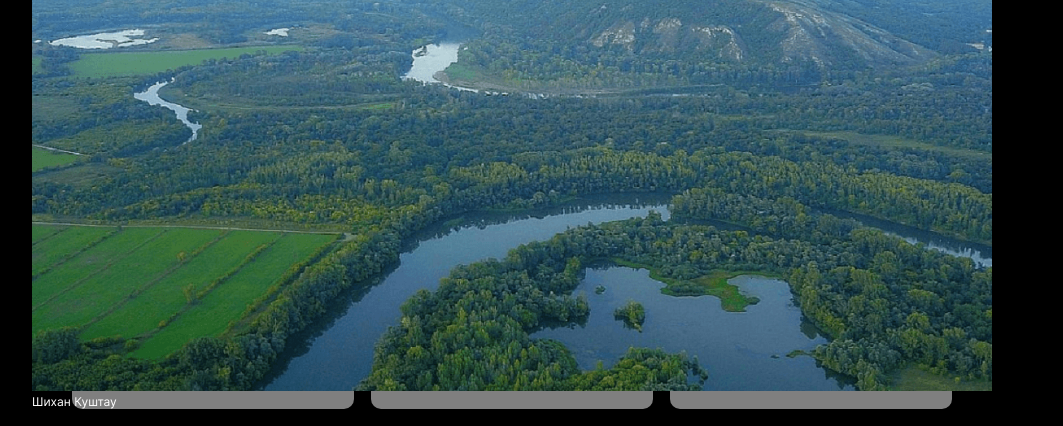
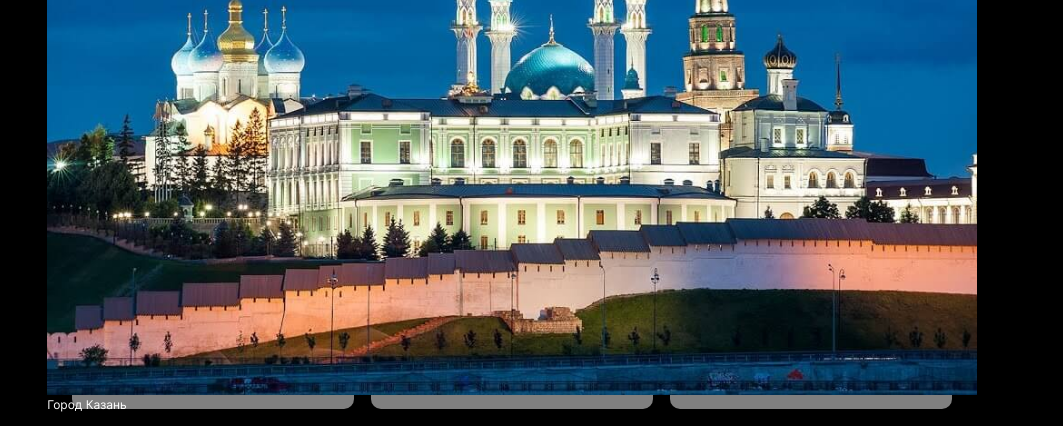
Before and after one commit to Tanya1621/mesto-project, a website built with webpack: page src/index.html in a window 1280 px wide. Both pictures are taken after a click on the picture 341 px from the left and 485 px from the top of the page. Shown: the part 296-722 px from the top of the page, without its empty margins (128-1191 px from the left). Built offline with nearby package versions, Linux system fonts and the light colour scheme.

Commit message:
refactoring after review

```diff
--- a/src/components/card.js
+++ b/src/components/card.js
@@ -1,13 +1,37 @@
-import {galleryTemplate, gallery, placeNameInput, placeLinkInput, popupImage} from "./vars.js";
-import {closePopup, openFullsreen} from "./modale.js";
+import {
+    fullscreenImage,
+    gallery,
+    galleryTemplate,
+    object,
+    placeLinkInput,
+    placeNameInput,
+    popupFullscreen,
+    popupFullscreenCap,
+    popupImage
+} from "./vars.js";
+import {closePopup, openPopup} from "./modale.js";
+import {enableValidation} from "./validate";
 
-// Добавление карточек
-function initCard(image, title) {
+// функция для открытия попап с картинкой
+
+function setImageHandler(element) {
+    const galleryImage = element.querySelector(".gallery__image");
+    galleryImage.addEventListener("click", function () {
+        openPopup(popupFullscreen);
+        const galleryTitle = element.querySelector(".gallery__title").textContent;
+        fullscreenImage.src = galleryImage.src;
+        fullscreenImage.alt = galleryImage.alt;
+        popupFullscreenCap.textContent = galleryTitle;
+    });
+}
+
+function createCard(image, title) {
     const galleryElement = galleryTemplate
         .querySelector(".gallery__element")
         .cloneNode(true);
     galleryElement.querySelector(".gallery__image").src = image;
     galleryElement.querySelector(".gallery__title").textContent = title;
+    galleryElement.querySelector(".gallery__image").alt = title;
     const heart = galleryElement.querySelector(".gallery__like");
     // добавление лайков
     heart.addEventListener("click", function () {
@@ -19,20 +43,27 @@ function initCard(image, title) {
         galleryElement.remove();
     });
     // открытие попапа с изображением
-    openFullsreen(galleryElement);
-    // добавление карточки в галерею
-    gallery.append(galleryElement);
+    setImageHandler(galleryElement);
+    return galleryElement;
+}
+// Добавление карточек
+function prependCard(image, title) {
+   const galleryElement = createCard(image, title);
+    gallery.prepend(galleryElement);
 }
 
 //  создание карточки
-function createCard(evt) {
+function handleCardFormSubmit(evt) {
     evt.preventDefault();
     const name = placeNameInput.value;
     const link = placeLinkInput.value;
-    initCard(link, name);
-    placeNameInput.value = "";
-    placeLinkInput.value = "";
+    prependCard(link, name);
+    evt.target.reset();
     closePopup(popupImage);
+    enableValidation(object);
 }
 
-export {createCard, initCard}
+
+
+export {handleCardFormSubmit, prependCard}
+export {setImageHandler};
--- a/src/components/modale.js
+++ b/src/components/modale.js
@@ -1,24 +1,26 @@
-import {
-    nameInput,
-    jobInput,
-    profileName,
-    profileOccupaton,
-    popupEdit,
-    FullscreenImage,
-    popupFullscreen,
-    popupFullscreenCap
-} from "./vars.js";
+import {jobInput, nameInput, popupEdit, profileName, profileOccupaton} from "./vars.js";
+
+//закрытие на Esc
+function closeByEsc(evt) {
+    if(evt.key === 'Escape'){
+        const openedPopup = document.querySelector('.popup_opened');
+        closePopup(openedPopup);
+    }
+}
 
 
 // открытие попап
 function openPopup(popup) {
     popup.classList.add("popup_opened");
+    document.addEventListener('keydown', closeByEsc);
+
 }
 
 
 // закрытие попап
 function closePopup(popup) {
     popup.classList.remove("popup_opened");
+    document.removeEventListener('keydown', closeByEsc);
 }
 
 
@@ -37,17 +39,4 @@ function editProfileInfo(evt) {
 }
 
 
-// функция для открытия попап с картинкой
-
-function openFullsreen(element) {
-    const galleryImage = element.querySelector(".gallery__image");
-    galleryImage.addEventListener("click", function () {
-        openPopup(popupFullscreen);
-        const galleryTitle = element.querySelector(".gallery__title").textContent;
-        FullscreenImage.src = galleryImage.src;
-        FullscreenImage.alt = galleryImage.alt;
-        popupFullscreenCap.textContent = galleryTitle;
-    });
-}
-
-export {openFullsreen, closePopup, initInfo, editProfileInfo, openPopup}
+export {closePopup, initInfo, editProfileInfo, openPopup}
--- a/src/components/validate.js
+++ b/src/components/validate.js
@@ -10,6 +10,7 @@ const hasInvalidInput = (inputList) => {
     return inputList.some(function(element) {
         return !element.validity.valid;
     })}
+
 
 const toggleButtonState = (inputList, buttonElement, object) => {
     if (hasInvalidInput(inputList)) {
--- a/src/components/vars.js
+++ b/src/components/vars.js
@@ -24,42 +24,47 @@ const initialCards = [{
 const popupEdit = document.querySelector(".popup_edit");
 const popupImage = document.querySelector(".popup_image");
 const profileEditButton = document.querySelector(".profile__edit-button");
-const closeButtons = document.querySelectorAll(".popup__close-icon");
 const addButton = document.querySelector(".profile__add-button");
 const popupFullscreen = document.querySelector(".popup_fullscreen");
 const popupFullscreenCap = document.querySelector(".popup_fullscreen__image-capture");
-const FullscreenImage = document.querySelector(".popup_fullscreen__image");
+const fullscreenImage = document.querySelector(".popup_fullscreen__image");
 const placeNameInput = document.querySelector(".popup__field_value_place-name");
 const placeLinkInput = document.querySelector(".popup__field_value_place-link");
 const formElementImage = document.querySelector(".popup-image__form");
 const galleryTemplate = document.querySelector("#gallery-item").content;
 const gallery = document.querySelector(".gallery");
-const formElement = document.querySelector(".popup__form");
+const profileFormElement = document.querySelector(".popup__form_profile");
 const nameInput = document.querySelector(".popup__field_value_name");
 const jobInput = document.querySelector(".popup__field_value_occupation");
 const profileName = document.querySelector(".profile__name");
 const profileOccupaton = document.querySelector(".profile__occupation");
 const popups = document.querySelectorAll('.popup');
-
+const object = {
+    formSelector: '.popup__form',
+    inputSelector: '.popup__field',
+    submitButtonSelector: '.popup__send',
+    inactiveButtonClass: 'popup__send_disabled',
+    inputErrorClass: 'popup__field_type_error',
+    errorClass: 'popup__input-error_active'
+};
 export {
     initialCards,
     popupEdit,
     popupImage,
     profileEditButton,
-    closeButtons,
     addButton,
     popupFullscreen,
     popupFullscreenCap,
-    FullscreenImage,
+    fullscreenImage,
     placeNameInput,
     placeLinkInput,
     galleryTemplate,
     formElementImage,
     gallery,
-    formElement,
+    profileFormElement,
     nameInput,
     jobInput,
     profileName,
     profileOccupaton,
-    popups
+    popups, object
 }
--- a/src/index.html
+++ b/src/index.html
@@ -58,7 +58,7 @@
             ></button>
             <div class="popup__content">
                 <h2 class="popup__title">Редактировать профиль</h2>
-                <form name="user-data" method="get" class="popup__form" novalidate>
+                <form name="user-data" method="get" class="popup__form popup__form_profile" novalidate>
                     <fieldset class="popup__edit-profile">
                         <label><input
                                 id="user-name"
--- a/src/index.js
+++ b/src/index.js
@@ -5,21 +5,20 @@ import {
     initialCards,
     profileEditButton,
     addButton,
-    closeButtons,
     popupImage,
     popupEdit,
-    formElement,
-    popups
+    profileFormElement,
+    popups, object
 } from "./components/vars";
 
-import {createCard, initCard} from "./components/card.js";
+import {handleCardFormSubmit, prependCard} from "./components/card.js";
 import {initInfo, openPopup, closePopup, editProfileInfo} from "./components/modale.js";
 import {enableValidation} from "./components/validate.js";
 
-formElementImage.addEventListener("submit", createCard);
+formElementImage.addEventListener("submit", handleCardFormSubmit);
 
 initialCards.forEach((element) => {
-    initCard(element.link, element.name);
+    prependCard(element.link, element.name);
 });
 
 // открытие попап c редактированием
@@ -32,37 +31,23 @@ profileEditButton.addEventListener("click", function () {
 addButton.addEventListener("click", function () {
     openPopup(popupImage);
 });
-//обработка клика по крестику
-closeButtons.forEach(function (cl) {
-    cl.addEventListener("click", function () {
-        const openedPopup = document.querySelector(".popup_opened");
-        closePopup(openedPopup);
-    });
-});
-//закрытие на escape или оверлей
 
-popups.forEach((popup) => {
-    window.addEventListener('keydown', (evt) => {
-        if (evt.key === 'Escape' && popup.classList.contains('popup_opened')) {
+//закрытие оверлей или крестик
+    popups.forEach((popup)=> {
+        popup.addEventListener('mousedown', (evt) => {
+        if (evt.target.classList.contains('popup')) {
             closePopup(popup);
         }
-    });
-    window.addEventListener('click', (evt) => {
-        if (evt.target.classList.contains('popup') && popup.classList.contains('popup_opened')) {
-            closePopup(popup);
-        }
+            if (evt.target.classList.contains('popup__close-icon')) {
+                closePopup(popup)
+            }
     })
 })
 
 
-formElement.addEventListener("submit", editProfileInfo);
 
 
-enableValidation({
-    formSelector: '.popup__form',
-    inputSelector: '.popup__field',
-    submitButtonSelector: '.popup__send',
-    inactiveButtonClass: 'popup__send_disabled',
-    inputErrorClass: 'popup__field_type_error',
-    errorClass: 'popup__input-error_active'
-});
+profileFormElement.addEventListener("submit", editProfileInfo);
+
+
+enableValidation(object);
```
Also changed, not shown: README.md.
